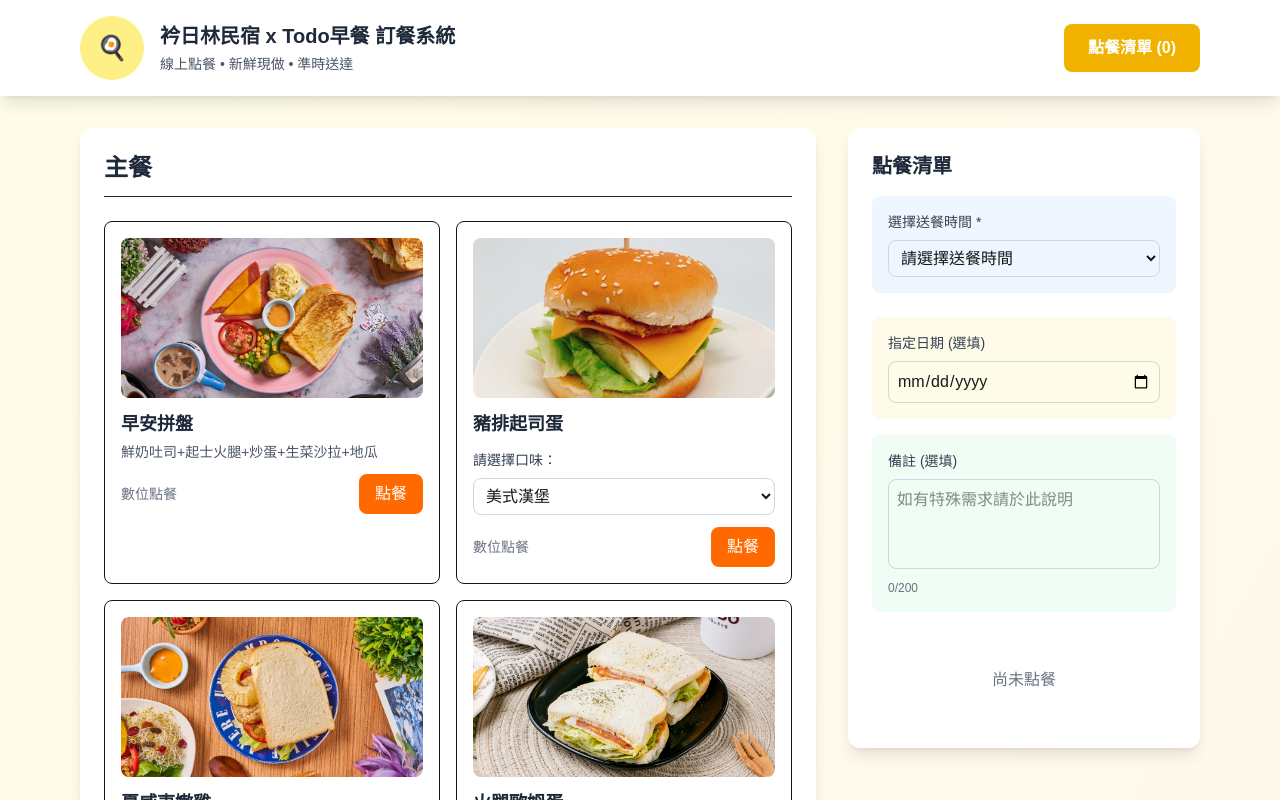
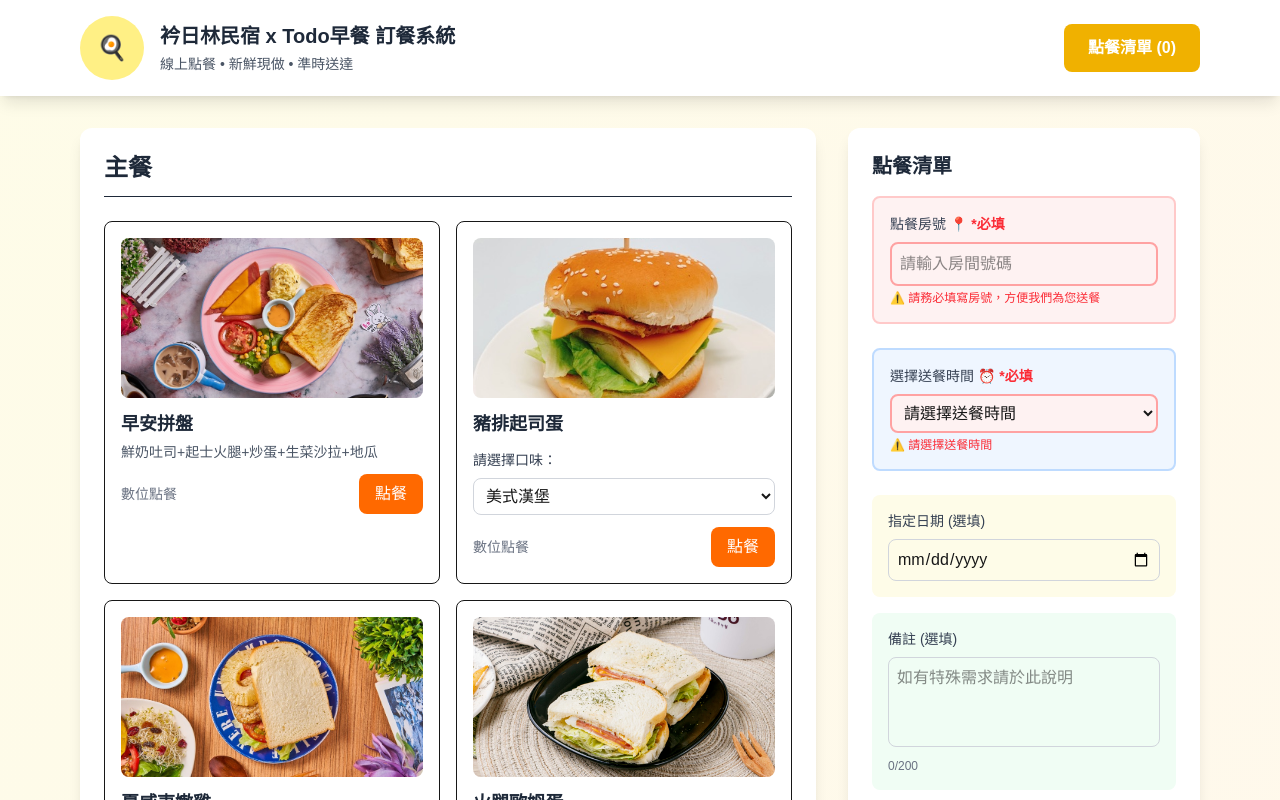
Before and after one commit to JasonLinn/bnb-breakfast, a Next.js app: page / in a window 1280 px wide. Shown: the top 800 px of the page. Built offline with nearby package versions, Linux system fonts and the light colour scheme.

Commit message:
增加房號

```diff
--- a/src/app/page.tsx
+++ b/src/app/page.tsx
@@ -43,6 +43,7 @@ export default function Home() {
   const [deliveryTime, setDeliveryTime] = useState<string>('');
   const [orderDate, setOrderDate] = useState<string>('');
   const [orderNote, setOrderNote] = useState<string>('');
+  const [roomNumber, setRoomNumber] = useState<string>('');
   const [selectedOptions, setSelectedOptions] = useState<{[key: number]: string}>({});
 
   const menuItems: MenuItem[] = [
@@ -90,7 +91,7 @@ export default function Home() {
       image: '/food/polkegg.jpg'
     },
     {
-      id: 5,
+      id: 6,
       name: '雞蛋沙拉捲餅',
       price: 0,
       image: '/food/taco.jpg'
@@ -298,6 +299,7 @@ export default function Home() {
         .join('\n');
 
       const orderData = {
+        roomNumber: roomNumber || '未填寫',
         deliveryTime,
         orderDate: orderDate || '未指定',
         orderNote: orderNote || '無',
@@ -322,7 +324,7 @@ export default function Home() {
         // 關閉載入中的 Toast 並顯示成功訊息
         toast.dismiss(loadingToast);
         toast.success(
-          `🎉 訂單已成功送出！\n送餐時間: ${deliveryTime}${orderDate ? `\n日期: ${orderDate}` : ''}\n總計: ${getTotalItems()}份`,
+          `🎉 訂單已成功送出！\n${roomNumber ? `房號: ${roomNumber}\n` : ''}送餐時間: ${deliveryTime}${orderDate ? `\n日期: ${orderDate}` : ''}\n總計: ${getTotalItems()}份`,
           {
             duration: 5000,
             style: {
@@ -338,6 +340,7 @@ export default function Home() {
         setDeliveryTime('');
         setOrderDate('');
         setOrderNote('');
+        setRoomNumber('');
         setShowCart(false);
       } else {
         const errorData = await response.json();
@@ -366,6 +369,7 @@ export default function Home() {
       setDeliveryTime('');
       setOrderDate('');
       setOrderNote('');
+      setRoomNumber('');
       setShowCart(false);
     }
   };
@@ -538,15 +542,42 @@ export default function Home() {
             <div className={`hidden lg:block bg-white rounded-xl shadow-lg p-6 sticky top-24 ${showCart ? 'block' : 'hidden'}`}>
               <h2 className="text-xl font-bold text-gray-800 mb-4">點餐清單</h2>
 
+              {/* 房號輸入 */}
+              <div className="mb-6 p-4 bg-red-50 rounded-lg border-2 border-red-200">
+                <label className="block text-sm font-medium text-gray-700 mb-2">
+                  點餐房號 📍 <span className="text-red-500 font-bold">*必填</span>
+                </label>
+                <input
+                  type="text"
+                  value={roomNumber}
+                  onChange={(e) => setRoomNumber(e.target.value)}
+                  placeholder="請輸入房間號碼"
+                  className={`w-full p-2 border-2 rounded-lg focus:ring-2 focus:ring-red-500 focus:border-red-500 ${
+                    roomNumber ? 'border-green-300 bg-green-50' : 'border-red-300 bg-red-50'
+                  }`}
+                  maxLength={10}
+                  required
+                />
+                <div className="text-xs mt-1">
+                  {roomNumber ? (
+                    <span className="text-green-600">✅ 房號已填寫</span>
+                  ) : (
+                    <span className="text-red-500">⚠️ 請務必填寫房號，方便我們為您送餐</span>
+                  )}
+                </div>
+              </div>
+
               {/* 送餐時間選擇 */}
-              <div className="mb-6 p-4 bg-blue-50 rounded-lg">
+              <div className="mb-6 p-4 bg-blue-50 rounded-lg border-2 border-blue-200">
                 <label className="block text-sm font-medium text-gray-700 mb-2">
-                  選擇送餐時間 *
+                  選擇送餐時間 ⏰ <span className="text-red-500 font-bold">*必填</span>
                 </label>
                 <select
                   value={deliveryTime}
                   onChange={(e) => setDeliveryTime(e.target.value)}
-                  className="w-full p-2 border border-gray-300 rounded-lg focus:ring-2 focus:ring-blue-500 focus:border-blue-500"
+                  className={`w-full p-2 border-2 rounded-lg focus:ring-2 focus:ring-blue-500 focus:border-blue-500 ${
+                    deliveryTime ? 'border-green-300 bg-green-50' : 'border-red-300 bg-red-50'
+                  }`}
                   required
                 >
                   <option value="">請選擇送餐時間</option>
@@ -556,6 +587,13 @@ export default function Home() {
                     </option>
                   ))}
                 </select>
+                <div className="text-xs mt-1">
+                  {deliveryTime ? (
+                    <span className="text-green-600">✅ 送餐時間已選擇</span>
+                  ) : (
+                    <span className="text-red-500">⚠️ 請選擇送餐時間</span>
+                  )}
+                </div>
               </div>
 
               {/* 日期選擇 (選填) */}
@@ -686,15 +724,19 @@ export default function Home() {
 
                   <button
                     onClick={async () => {
+                      if (!roomNumber) {
+                        alert('請輸入房號');
+                        return;
+                      }
                       if (!deliveryTime) {
                         alert('請選擇送餐時間');
                         return;
                       }
                       await handleOrderSubmit();
                     }}
-                    disabled={!deliveryTime}
+                    disabled={!roomNumber || !deliveryTime}
                     className={`w-full py-3 rounded-lg font-semibold transition-colors ${
-                      deliveryTime
+                      roomNumber && deliveryTime
                         ? 'bg-green-500 text-white hover:bg-green-600'
                         : 'bg-gray-300 text-gray-500 cursor-not-allowed'
                     }`}
@@ -727,6 +769,25 @@ export default function Home() {
             </div>
 
             <div className="flex-1 overflow-y-auto p-4">
+              {/* 房號輸入 */}
+              <div className="mb-6 p-4 bg-red-50 rounded-lg">
+                <label className="block text-sm font-medium text-gray-700 mb-2">
+                  點餐房號 📍 *
+                </label>
+                <input
+                  type="text"
+                  value={roomNumber}
+                  onChange={(e) => setRoomNumber(e.target.value)}
+                  placeholder="請輸入房間號碼"
+                  className="w-full p-2 border border-gray-300 rounded-lg focus:ring-2 focus:ring-red-500 focus:border-red-500"
+                  maxLength={10}
+                  required
+                />
+                <div className="text-xs text-gray-500 mt-1">
+                  方便我們為您送餐
+                </div>
+              </div>
+
               {/* 送餐時間選擇 */}
               <div className="mb-6 p-4 bg-blue-50 rounded-lg">
                 <label className="block text-sm font-medium text-gray-700 mb-2">
@@ -881,15 +942,19 @@ export default function Home() {
               <div className="p-4 border-t">
                 <button
                   onClick={async () => {
+                    if (!roomNumber) {
+                      alert('請輸入房號');
+                      return;
+                    }
                     if (!deliveryTime) {
                       alert('請選擇送餐時間');
                       return;
                     }
                     await handleOrderSubmit();
                   }}
-                  disabled={!deliveryTime}
+                  disabled={!roomNumber || !deliveryTime}
                   className={`w-full py-3 rounded-lg font-semibold transition-colors ${
-                    deliveryTime
+                    roomNumber && deliveryTime
                       ? 'bg-green-500 text-white hover:bg-green-600'
                       : 'bg-gray-300 text-gray-500 cursor-not-allowed'
                   }`}
--- a/src/lib/email.ts
+++ b/src/lib/email.ts
@@ -18,6 +18,7 @@ const createTransporter = () => {
 
 export interface OrderData {
   timestamp: string;
+  roomNumber?: string;
   deliveryTime: string;
   orderDate?: string;
   orderNote?: string;
@@ -61,6 +62,7 @@ export const sendOrderEmail = async (orderData: OrderData) => {
           <div class="order-info">
             <h3>📋 訂單資訊</h3>
             <p><strong>訂單時間:</strong> ${orderData.timestamp}</p>
+            ${orderData.roomNumber && orderData.roomNumber !== '未填寫' ? `<p><strong>📍 房號:</strong> ${orderData.roomNumber}</p>` : ''}
             <p><strong>送餐時間:</strong> ${orderData.deliveryTime}</p>
             ${orderData.orderDate && orderData.orderDate !== '未指定' ? `<p><strong>指定日期:</strong> ${orderData.orderDate}</p>` : ''}
             ${orderData.orderNote && orderData.orderNote !== '無' ? `<p><strong>備註:</strong> ${orderData.orderNote}</p>` : ''}
@@ -99,6 +101,7 @@ export const sendOrderEmail = async (orderData: OrderData) => {
 新的早餐訂單 - ToDo早午餐 利澤店
 
 訂單時間: ${orderData.timestamp}
+${orderData.roomNumber && orderData.roomNumber !== '未填寫' ? `📍 房號: ${orderData.roomNumber}` : ''}
 送餐時間: ${orderData.deliveryTime}
 ${orderData.orderDate && orderData.orderDate !== '未指定' ? `指定日期: ${orderData.orderDate}` : ''}
 ${orderData.orderNote && orderData.orderNote !== '無' ? `備註: ${orderData.orderNote}` : ''}
@@ -118,7 +121,7 @@ ${orderData.items.map(item => `${item.name}: ${item.quantity}份`).join('\n')}
     const mailOptions = {
       from: process.env.SMTP_FROM,
       to: process.env.SMTP_TO,
-      subject: `🍳 新訂單 - ${orderData.deliveryTime} 送餐${orderData.orderDate && orderData.orderDate !== '未指定' ? ` (${orderData.orderDate})` : ''} (${orderData.totalItems}份)`,
+      subject: `🍳 新訂單${orderData.roomNumber && orderData.roomNumber !== '未填寫' ? ` - 房號${orderData.roomNumber}` : ''} - ${orderData.deliveryTime}送餐${orderData.orderDate && orderData.orderDate !== '未指定' ? ` (${orderData.orderDate})` : ''} (${orderData.totalItems}份)`,
       text: textContent,
       html: htmlContent,
     };
```
